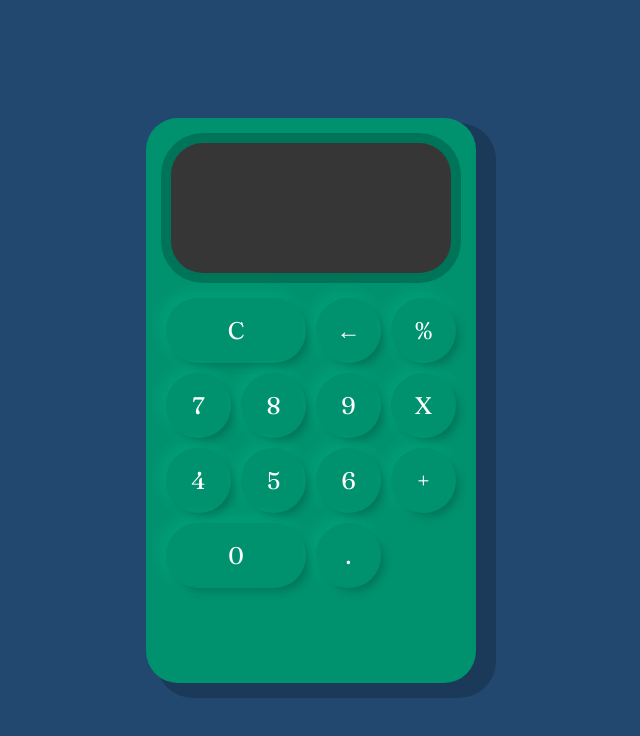
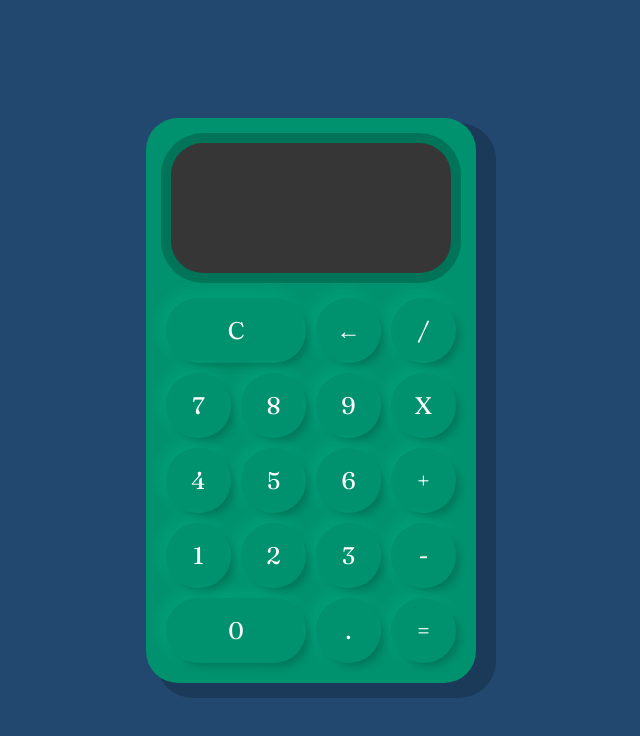
Before and after one commit to ysabelli-saraiva/calculadora, a plain HTML site: page index.html in a window 1280 px wide. Shown: the whole page, without its empty margins (329-969 px from the left). Drawn offline with Linux system fonts and the light colour scheme.

Commit message:
edição de botão

```diff
--- a/index.html
+++ b/index.html
@@ -19,17 +19,23 @@
             </div>
         <button class="col-2" onclick="display.limparTudo()">C</button>
             <button onclick="display.apagar()">&larr;</button>
-            <button class="operador">%</button>
+            <button class="operador" value="dividir">/</button>
             <button class="numero">7</button>
             <button class="numero">8</button>
             <button class="numero">9</button>
-            <button class="operador">X</button>
+            <button class="operador" value="multiplicar">X</button>
             <button class="numero">4</button>
             <button class="numero">5</button>
             <button class="numero">6</button>
-            <button class="operador">+</button>
+            <button class="operador" value="somar">+</button>
+            <button class="numero">1</button>
+            <button class="numero">2</button>
+            <button class="numero">3</button>
+            <button class="operador" value="subtrair">-</button>
             <button class="col-2 numero">0</button>
             <button class="numero">.</button>
+            <button class="operador" value="igual">=</button>
+
 
 
         </div>
```
